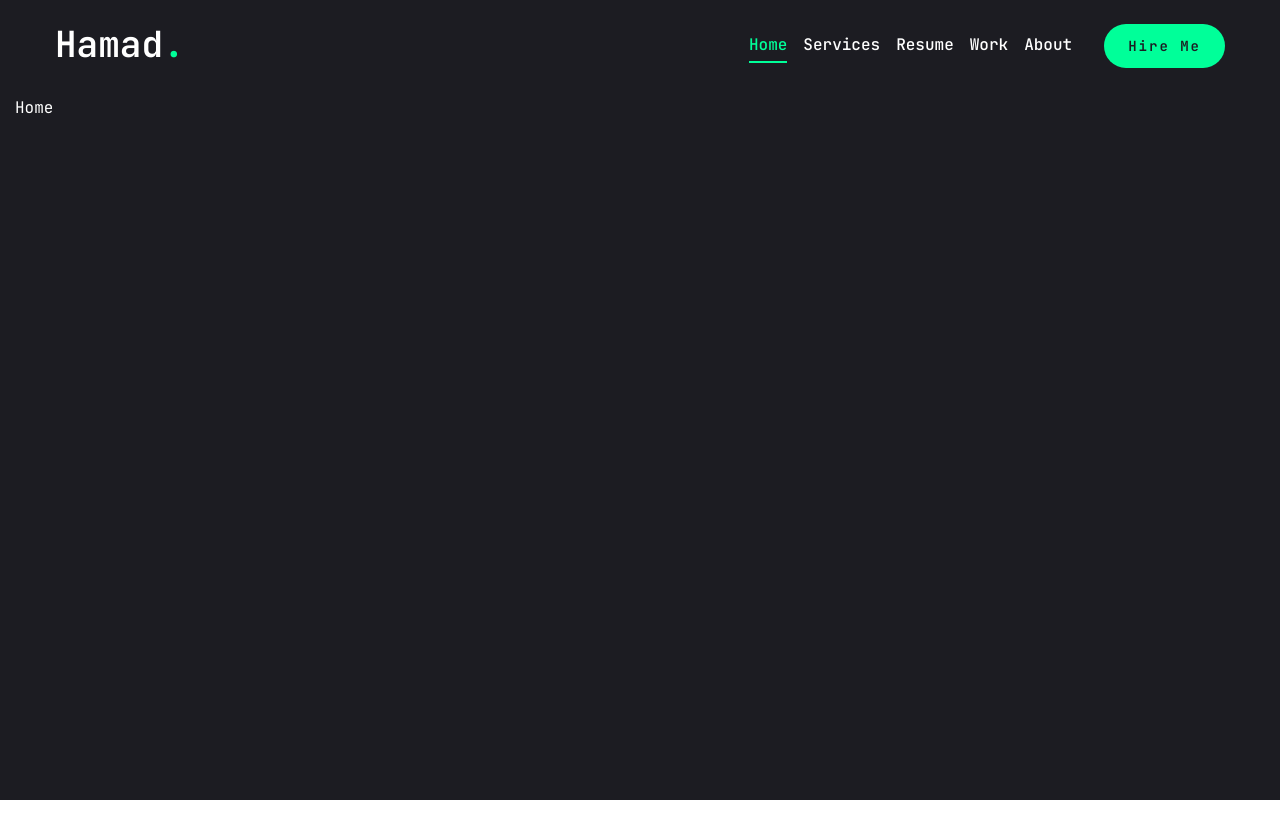
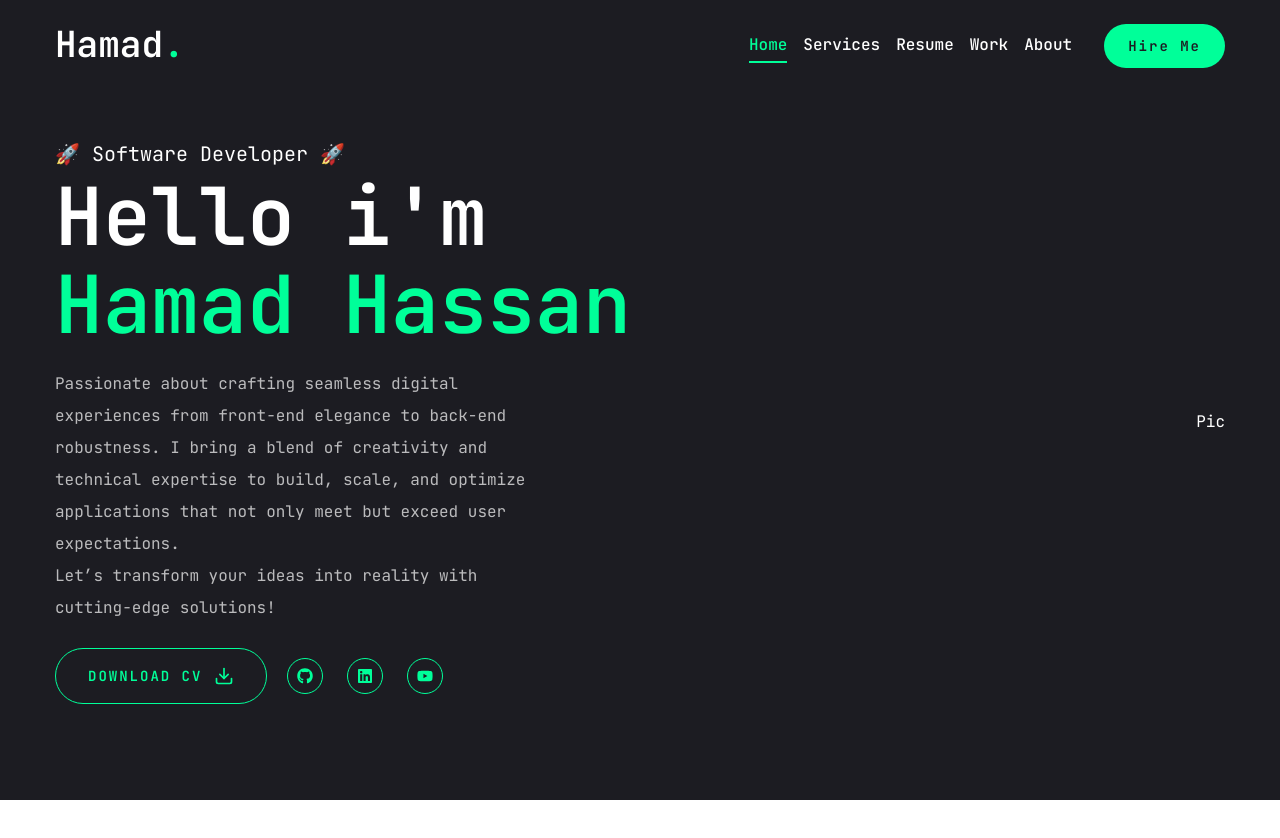
Before and after one commit to seersol92/next-js-portfolio, a Next.js app: page / in a window 1280 px wide. Shown: the top 838 px of the page. Built offline with nearby package versions, Linux system fonts and the light colour scheme.

Commit message:
download cv and socail icons done

```diff
--- a/app/globals.css
+++ b/app/globals.css
@@ -7,4 +7,16 @@
     body {
         @apply font-primary bg-primary text-white leading-loose;
     }
+
+    .h1 {
+        @apply text-[48px] md:text-[80px] leading-[1.1] font-semibold
+    }
+
+    .h2 {
+        @apply text-[36px] md:text-[48px] leading-[1.1] font-semibold
+    }
+
+    .h3 {
+        @apply text-[20px] md:text-[24px] leading-[1.1] font-semibold
+    }
 }
--- a/app/page.tsx
+++ b/app/page.tsx
@@ -1,5 +1,44 @@
+import Link from "next/link";
+import { Button } from "@/components/ui/button";
+import { FiDownload } from "react-icons/fi";
+import Socials from "@/components/socials";
+
 export default function Home() {
   return (
-     <main className="container">Home</main>
+     <section className="container h-full mx-auto" >
+        <div className="flex flex-col md:flex-row justify-between items-center md:pt-12 pt-5">
+
+          {/*Intro text*/}
+          <div className="text-center md:text-left">
+            <span className="text-xl">🚀 Software Developer 🚀</span>
+            <h1 className="h1 mb-5">
+              Hello i'm <br />
+              <span className=" text-accent">Hamad Hassan</span>
+            </h1>
+            <p className=" max-w-[500px] mb-6 text-white/70">
+              Passionate about crafting seamless digital experiences from front-end elegance to back-end robustness.
+              I bring a blend of creativity and technical expertise to build, scale, and optimize applications
+               that not only meet but exceed user expectations.
+               <br />
+               Let’s transform your ideas into reality with cutting-edge solutions!
+            </p>
+
+            {/* Download Cv and social links */}
+            <div className="flex flex-col md:flex-row gap-5 items-center">
+                <Button variant='outline' size='lg' className="flex uppercase justify-center items-center gap-3 ">
+                    <span>Download CV</span>
+                    <FiDownload  className="text-xl"/>
+                </Button>
+
+                <div className="mb-8 xl:mb-0">
+                   <Socials  containerStyles="flex gap-6" iconStyles="w-9 h-9 border border-accent rounded-full flex justify-center items-center text-base text-accent hover:text-primary hover:bg-accent"/>
+                </div>
+            </div>
+          </div>
+
+          {/*Picture*/}
+          <div>Pic</div>
+        </div>
+     </section>
   );
 }
--- a/components/PageTransition.tsx
+++ b/components/PageTransition.tsx
@@ -18,7 +18,7 @@ const PageTransition: React.FC<PageTransitionProps> = ({ children }) => {
                 initial={{ opacity: 0}} // Initial state
                 animate={{
                     opacity: 1,
-                    transition: {delay: 1, duration: 0.4, ease: 'easeInOut'}
+                    transition: {delay: 1.2, duration: 0.4, ease: 'easeInOut'}
                 }}
                 className='h-screen w-screen  bg-primary top-0 pointer-events-none'
             >
--- /dev/null
+++ b/components/socials.tsx
@@ -0,0 +1,29 @@
+import React from 'react';
+import Link from 'next/link';
+import { FaGithub, FaLinkedin, FaYoutube} from 'react-icons/fa';
+
+const socialLinks = [
+    { icon: <FaGithub/>, profileUrl: '' },
+    { icon: <FaLinkedin/>, profileUrl: '' },
+    { icon: <FaYoutube/>, profileUrl: '' },
+];
+
+interface socialProps {
+    containerStyles?: string,
+    iconStyles?: string
+}
+
+
+const socials: React.FC<socialProps> = ({containerStyles, iconStyles}) => {
+  return (
+    <div className={containerStyles}>
+        {  socialLinks.map((social, index) => {
+            return <Link href={social.profileUrl} key={index} className={iconStyles}>
+                {social.icon}
+            </Link>
+        } ) }
+    </div>
+  )
+}
+
+export default socials;
--- a/components/ui/button.tsx
+++ b/components/ui/button.tsx
@@ -11,7 +11,7 @@ const buttonVariants = cva(
       variant: {
         default: "bg-accent text-primary hover:bg-accent-hover",
         primary: "bg-primary text-white",
-        outline: "border border-accent bg-transparent text-accent hover:bg-accent hover:text-primary"
+        outline: "border border-accent bg-transparent text-accent"
       },
       size: {
         default: "h-[44px] px-6 text-sm upsercase tracking-[2px]",
```
